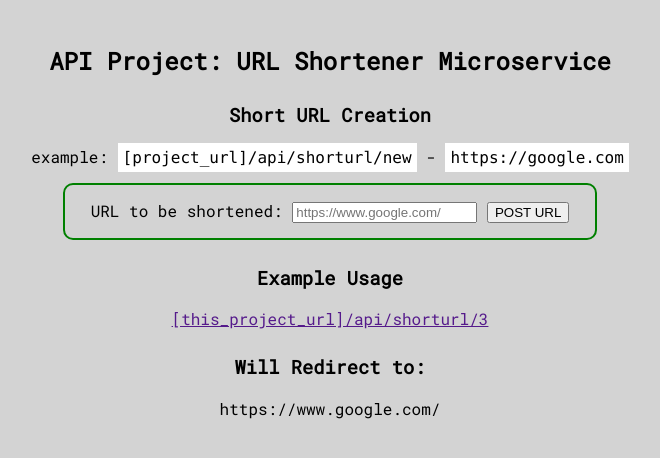
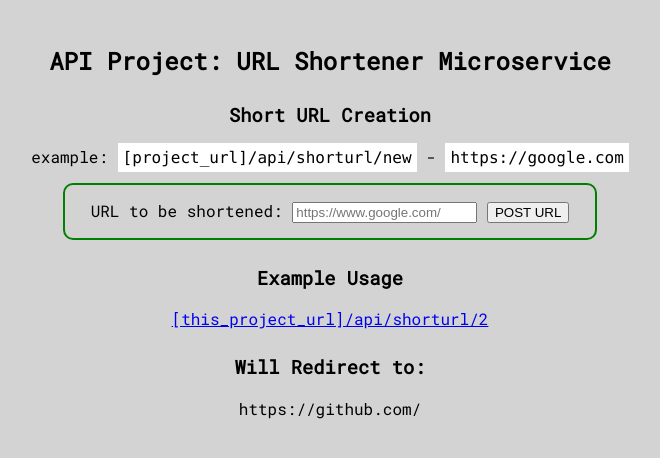
Before and after one commit to ykoziy/url-shortener-api, a website: page views/index.html in a window 1280 px wide. Shown: the whole page, without its empty margins (310-970 px from the left). Drawn offline with Linux system fonts and the light colour scheme; files that its build step writes are made by us from their sources.

Commit message:
Small fixes to the homepade

```diff
--- a/views/index.html
+++ b/views/index.html
@@ -15,9 +15,9 @@
           <input type="submit" value="POST URL">
         </form>
         <h3>Example Usage</h3>
-        <a href="">[this_project_url]/api/shorturl/3</a>
+        <a href="/api/shorturl/2">[this_project_url]/api/shorturl/2</a>
         <h3>Will Redirect to:</h3>
-        <p>https://www.google.com/</p>
+        <p>https://github.com/</p>
     </div>
 </body>
 </html>
```
